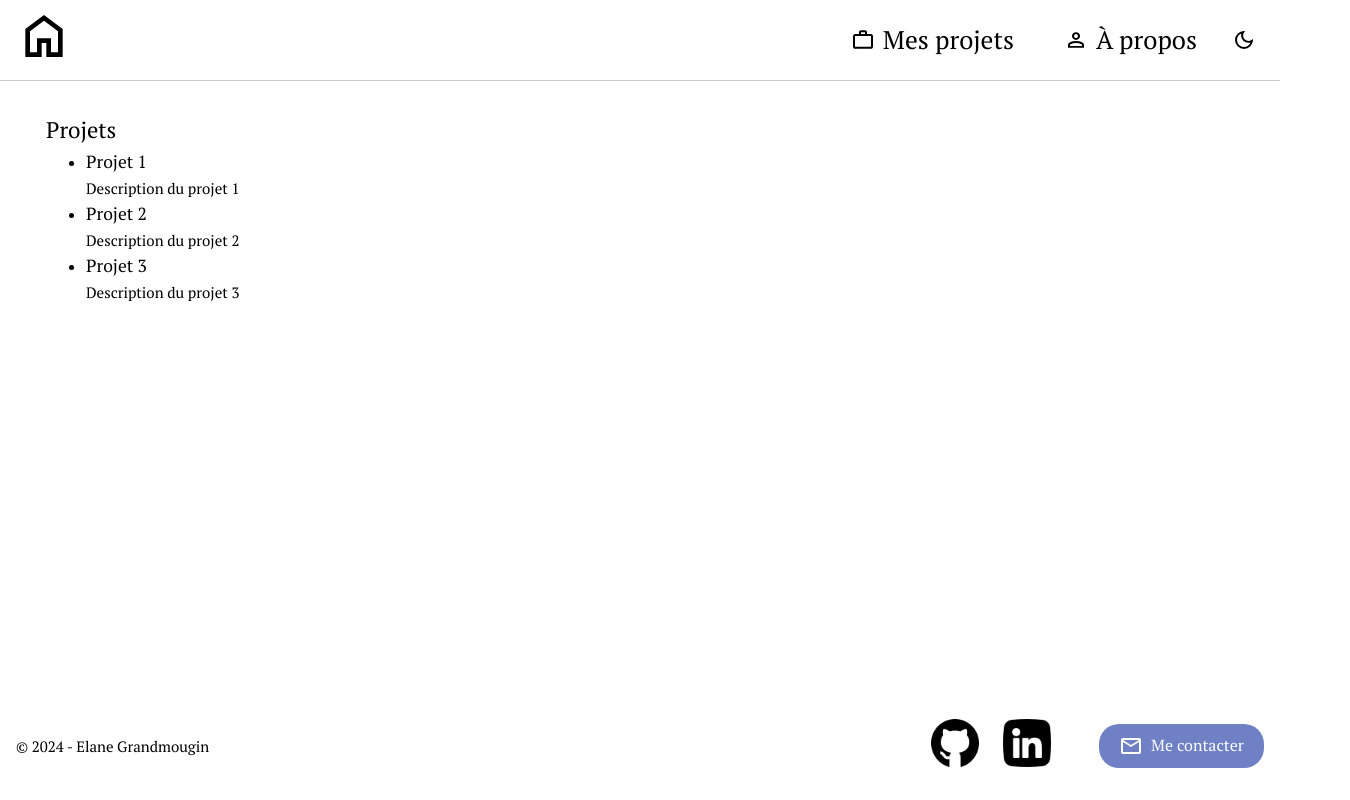
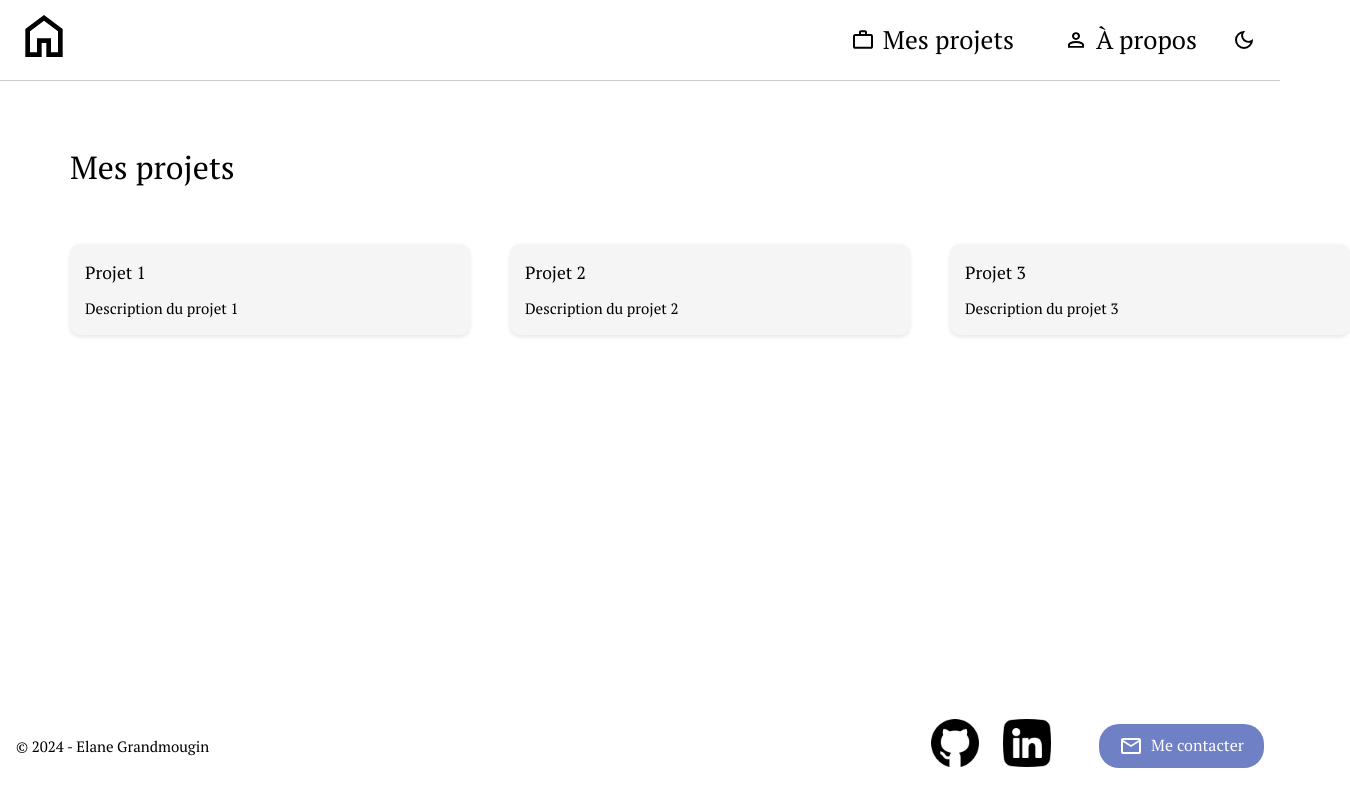
Before and after one commit to elaneg/portfolio_pro, a Vue app: page /projets in a window 1280 px wide. Shown: the whole page, 1350 px wide, since content can reach past the window. Built offline with nearby package versions, Linux system fonts and the light colour scheme.

Commit message:
feat/projets : mise en place grid pour les projets

```diff
--- a/src/assets/main.css
+++ b/src/assets/main.css
@@ -26,8 +26,8 @@ body, header {
 }
 
 #app {
-  max-width: 1280px;
-  margin: 0 auto;
+  /*max-width: 1280px;*/
+  margin: auto 3vh auto 3vh;
   padding: 1rem;
   font-weight: normal;
   font-family: "PT Serif", serif;;
--- a/src/components/Projets.vue
+++ b/src/components/Projets.vue
@@ -1,13 +1,21 @@
 <template>
     <div class="projets" aria-labelledby="projects-title">
         <section>
-            <h2 id="projects-title">Projets</h2>
-            <ul aria-label="Liste des projets">
-                <li v-for="project in projects" :key="project.id" :aria-labelledby="'project-title-' + project.id" :aria-describedby="'project-desc-' + project.id">
+            <h2 id="projects-title">Mes projets<br /><br /></h2>
+            <div class="projects-grid" aria-label="Liste des projets">
+                <div
+                        v-for="project in projects"
+                        :key="project.id"
+                        class="project-card"
+                        :aria-labelledby="'project-title-' + project.id"
+                        :aria-describedby="'project-desc-' + project.id"
+                        @click="redirectToProject(project.url)"
+                        role="link"
+                        tabindex="0">
                     <h3 :id="'project-title-' + project.id">{{ project.name }}</h3>
                     <p :id="'project-desc-' + project.id">{{ project.description }}</p>
-                </li>
-            </ul>
+                </div>
+            </div>
         </section>
     </div>
 </template>
@@ -18,26 +26,59 @@ export default {
     data() {
         return {
             projects: [
-                { id: 1, name: 'Projet 1', description: 'Description du projet 1' },
-                { id: 2, name: 'Projet 2', description: 'Description du projet 2' },
-                { id: 3, name: 'Projet 3', description: 'Description du projet 3' }
+                {id: 1, name: 'Projet 1', description: 'Description du projet 1', url: '/projet1'},
+                {id: 2, name: 'Projet 2', description: 'Description du projet 2', url: '/projet2'},
+                {id: 3, name: 'Projet 3', description: 'Description du projet 3', url: '/projet3'}
             ]
         };
+    },
+    methods: {
+        redirectToProject(url) {
+            this.$router.push(url);
+        }
     }
 };
 </script>
 
 <style scoped>
+
+#projects-title {
+    font-size: 2.0rem;
+}
+
 .projets {
     font-family: "PT Serif", serif;
-}
-
-header {
-    background: #f5f5f5;
     padding: 2em;
 }
 
-section {
-    margin: 2em;
+.projects-grid {
+    display: grid;
+    grid-template-columns: repeat(auto-fill, minmax(200px, 1fr));
+    /*grid-template-columns: auto auto auto auto;*/
+    gap: 180px;
+}
+
+.project-card {
+    background-color: #f5f5f5;
+    padding: 1em;
+    width: 50vh;
+    border-radius: 10px;
+    box-shadow: 0 2px 4px rgba(0, 0, 0, 0.1);
+    cursor: pointer;
+    transition: transform 0.2s ease, box-shadow 0.2s ease;
+}
+
+.project-card:hover {
+    transform: scale(1.05);
+    box-shadow: 0 4px 8px rgba(0, 0, 0, 0.2);
+}
+
+.project-card h3 {
+    margin-top: 0;
+    margin-bottom: 0.5em;
+}
+
+.project-card p {
+    margin: 0;
 }
 </style>
```
